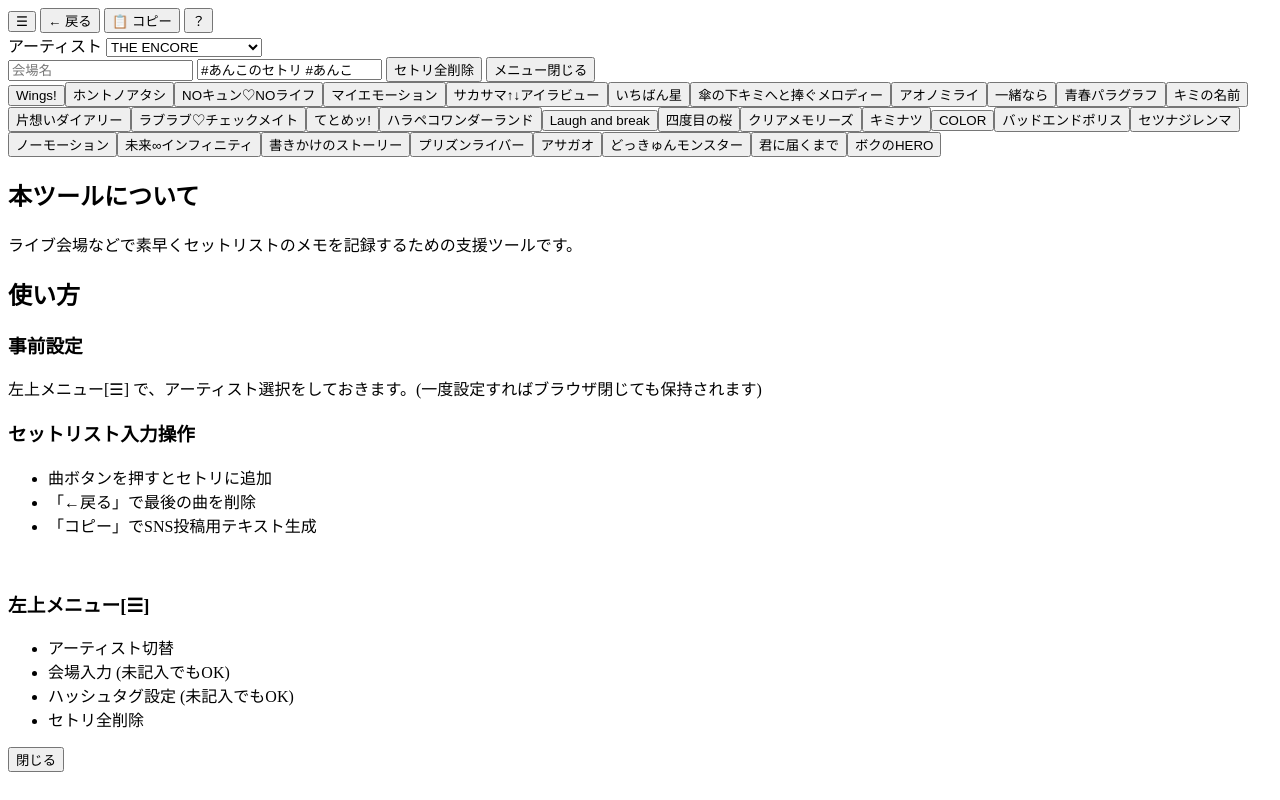
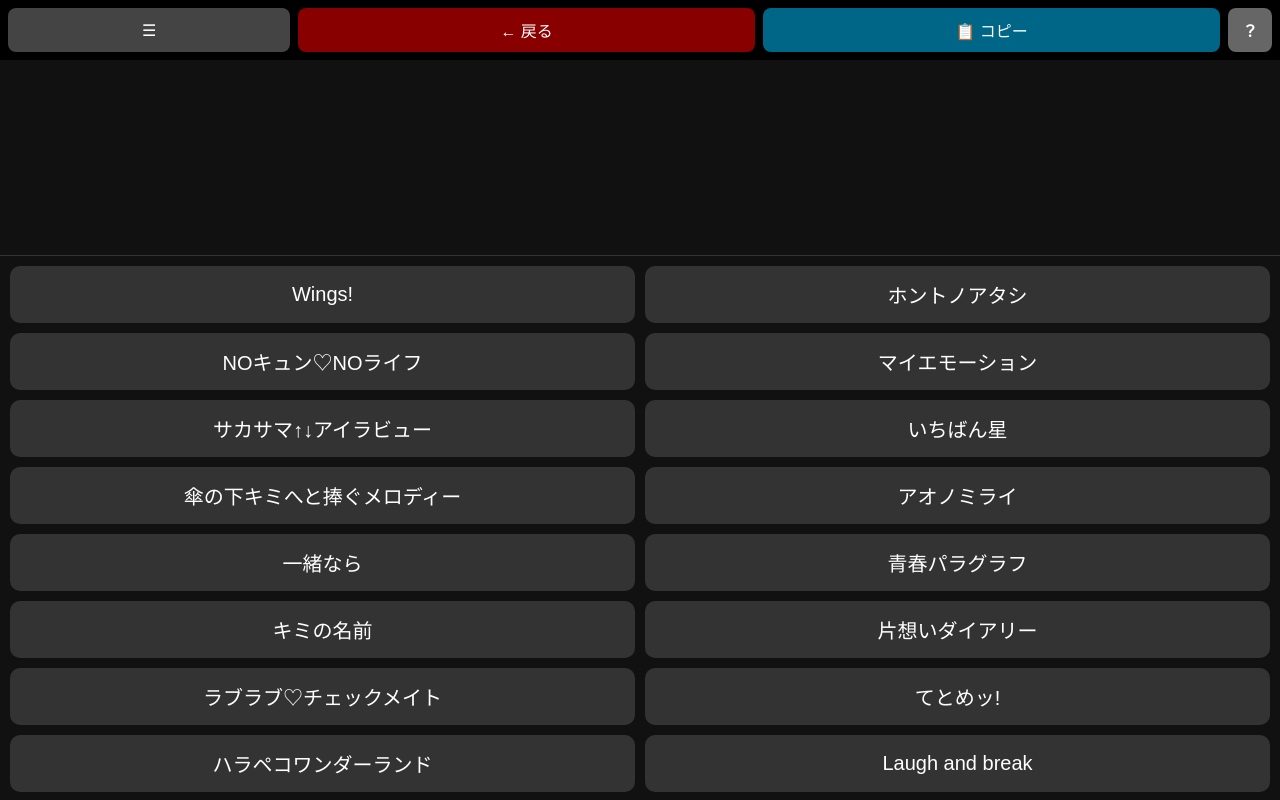
Before and after one commit to maakun-git/setlist-recorder, a plain HTML site: page index.html in a window 1280 px wide. Drawn offline with Linux system fonts and the light colour scheme.

Commit message:
リンク修正

```diff
--- a/css/style.css
+++ b/css/style.css
@@ -1,6 +1,6 @@
-@import "css/base.css";
-@import "css/topBar.css";
-@import "css/menu.css";
-@import "css/help.css";
-@import "css/setlistArea.css";
-@import "css/buttonArea.css";
+@import "../css/base.css";
+@import "../css/topBar.css";
+@import "../css/menu.css";
+@import "../css/help.css";
+@import "../css/setlistArea.css";
+@import "../css/buttonArea.css";
```
